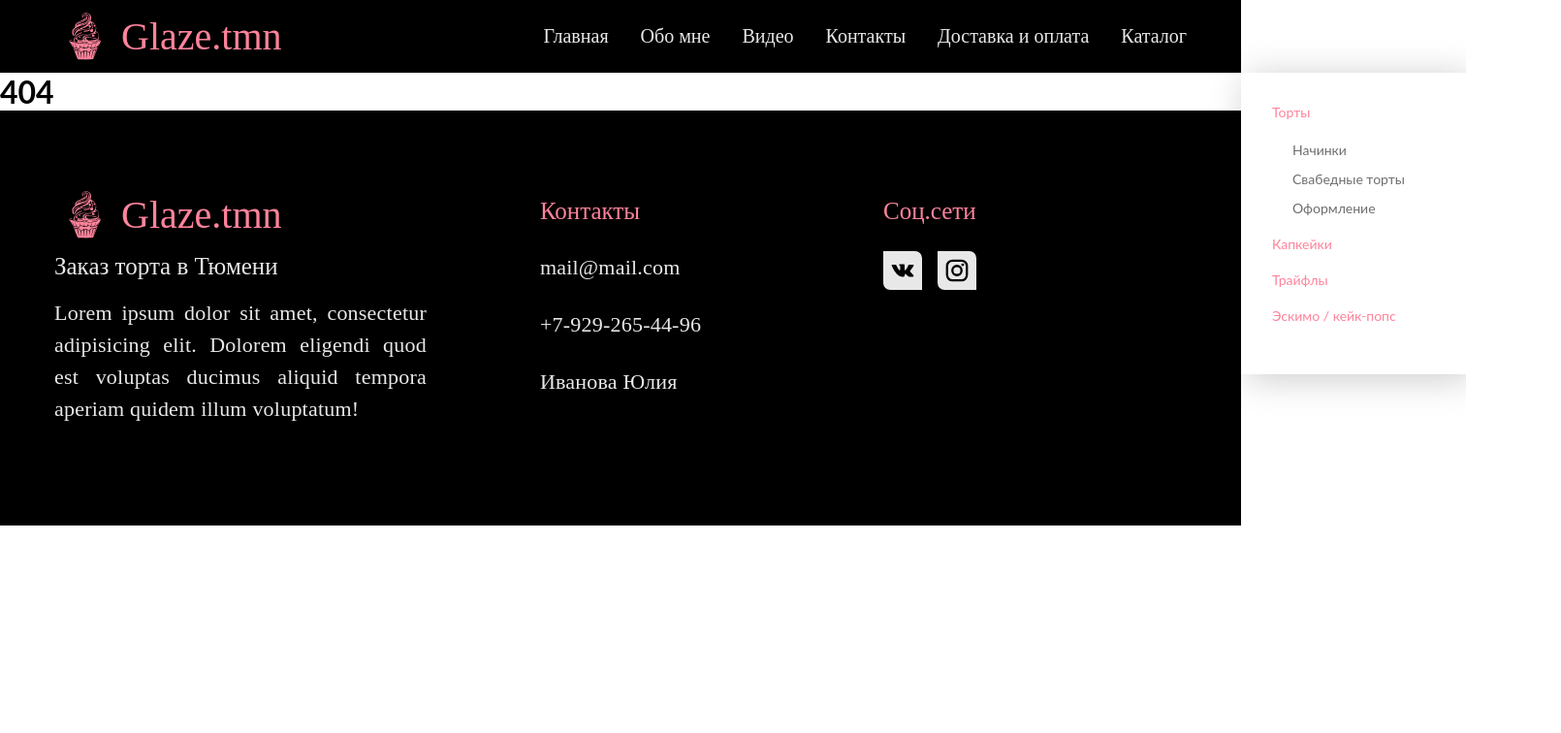
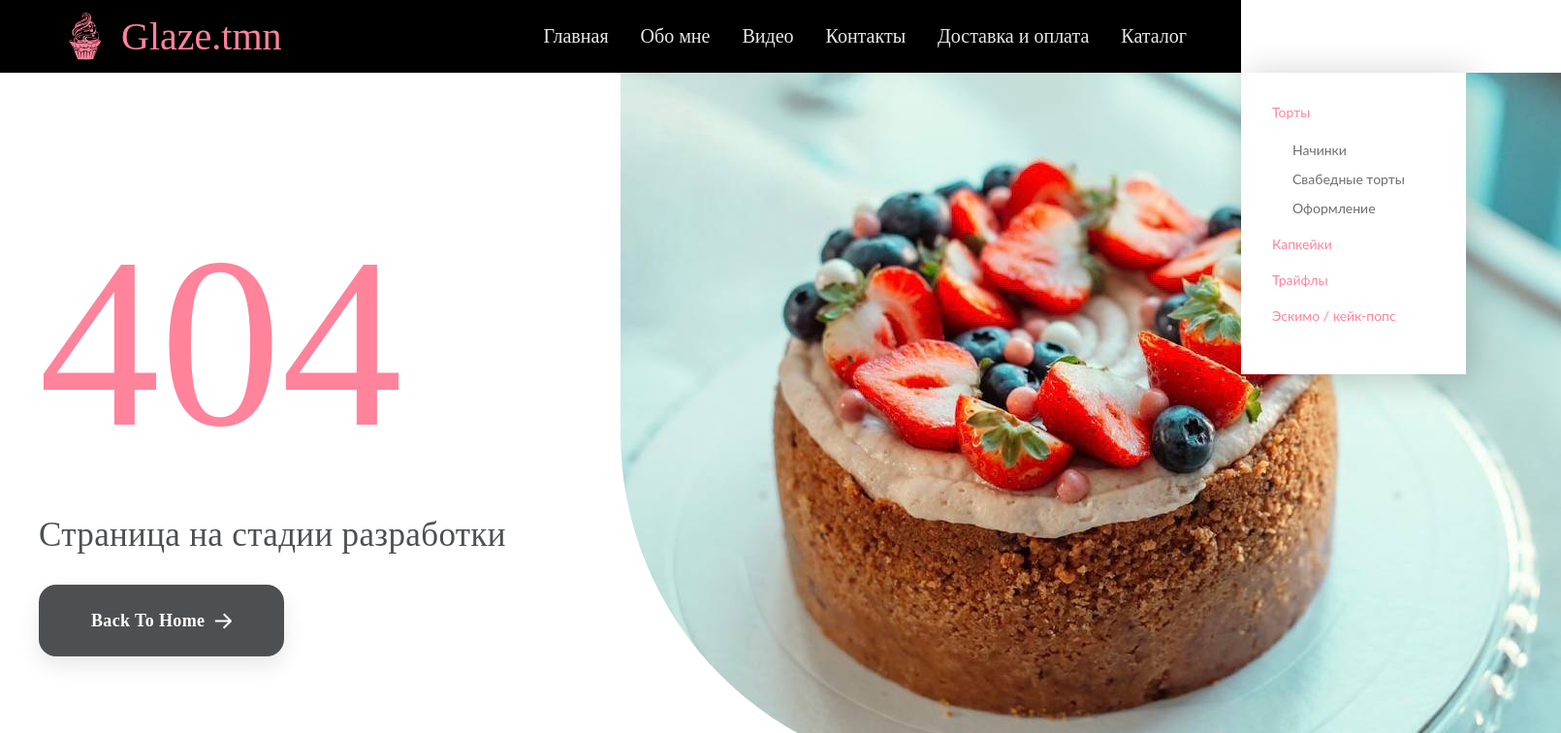
Before and after one commit to ZakirovaVera/DiplomProject_ZakirovaV, a Vue app: page /cake in a window 1280 px wide. Shown: the top 756 px of the page at 97% size, 1610 px wide, since content can reach past the window. Built offline with nearby package versions, Linux system fonts and the light colour scheme.

Commit message:
NotFountPage

```diff
--- a/src/pages/NotFountPage.vue
+++ b/src/pages/NotFountPage.vue
@@ -1,15 +1,105 @@
 <template>
-    <div>
-        <h1>404</h1>
-    </div>
+    <section class="notfount center">
+        <div class="notfount__content">
+            <h1 class="notfount__title">404</h1>
+            <h2 class="notfount__subtitle">Страница на стадии разработки</h2>
+            <router-link class="notfount__btn" to="./"><span>Back To Home</span>
+                <svg width="18" height="17" viewBox="0 0 18 17" fill="none" xmlns="http://www.w3.org/2000/svg">
+                    <path d="M1.85938 8.43542L15.5826 8.29857M10.4776 1.91138L17.0005 8.43436L10.3461 15.0887"
+                        stroke="#FFFFFF" stroke-width="2" stroke-linecap="square" stroke-linejoin="round" />
+                </svg></router-link>
+        </div>
+        <div class="notfount__img">
+            <img src="@/assets/img/notFountPhoto.jpg" alt="notFountPhoto">
+        </div>
+    </section>
 </template>
 
 <script>
-    export default {
+export default {
 
-    }
+}
 </script>
 
 <style lang="scss" scoped>
+@import "@/assets/_vars.scss";
 
+.notfount {
+    display: flex;
+    gap: 80px;
+    // justify-content: space-between;
+    align-items: center;
+    // padding-top: 24px;
+    // padding-bottom: 120px;
+
+    &__content {
+        display: flex;
+        width: 569px;
+        flex-direction: column;
+        justify-content: center;
+        align-items: flex-start;
+    }
+
+    &__title {
+        color: $colorSelectSite;
+        font-family: DM Serif Display;
+        font-size: 250px;
+        font-style: normal;
+        font-weight: 400;
+        line-height: 125%;
+        /* 312.5px */
+    }
+
+    &__subtitle {
+        color: $colorFont;
+        font-family: DM Serif Display;
+        font-size: 35px;
+        font-style: normal;
+        font-weight: 400;
+        line-height: 150%;
+        /* 52.5px */
+        letter-spacing: 0.35px;
+        padding-top: 16px;
+        padding-bottom: 24px;
+    }
+
+    &__btn {
+        border-radius: 18px;
+        background: $colorFont;
+        box-shadow: 0px 10px 20px 0px rgba(192, 192, 192, 0.35);
+        display: flex;
+        padding: 26px 54px;
+        flex-direction: row;
+        justify-content: center;
+        align-items: center;
+        gap: 10px;
+        color: $colorBurgerMenu;
+        text-align: center;
+        font-family: Jost;
+        font-size: 18px;
+        font-style: normal;
+        font-weight: 600;
+        line-height: 125%;
+        letter-spacing: 0.36px;
+
+        &:hover {
+            background: $colorSelectSite;
+            color: $colorBackground;
+
+            & svg path {
+                stroke: $colorBackground;
+            }
+        }
+    }
+
+    &__img {
+        width: 50%;
+        max-height: 725px;
+    }
+
+    &__img img {
+        border-radius: 0px 0px 0px 353px;
+        background: $colorWhite;
+    }
+}
 </style>
```
Also changed, not shown: src/assets/img/notFountPhoto.jpg (added).
